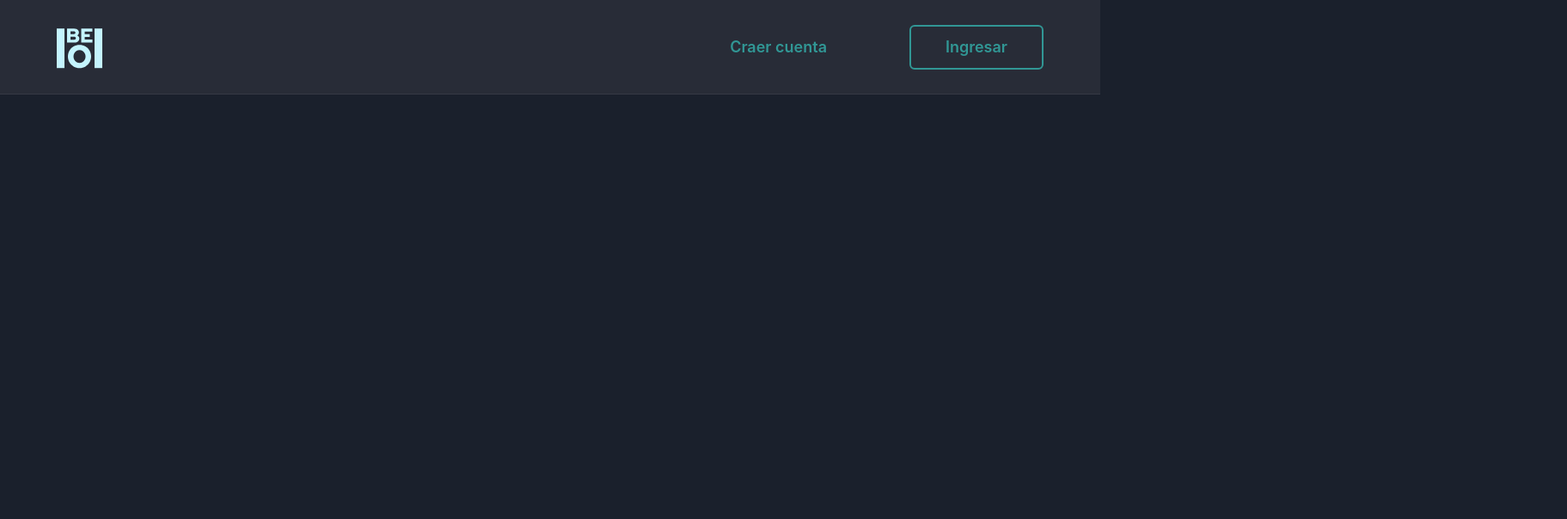
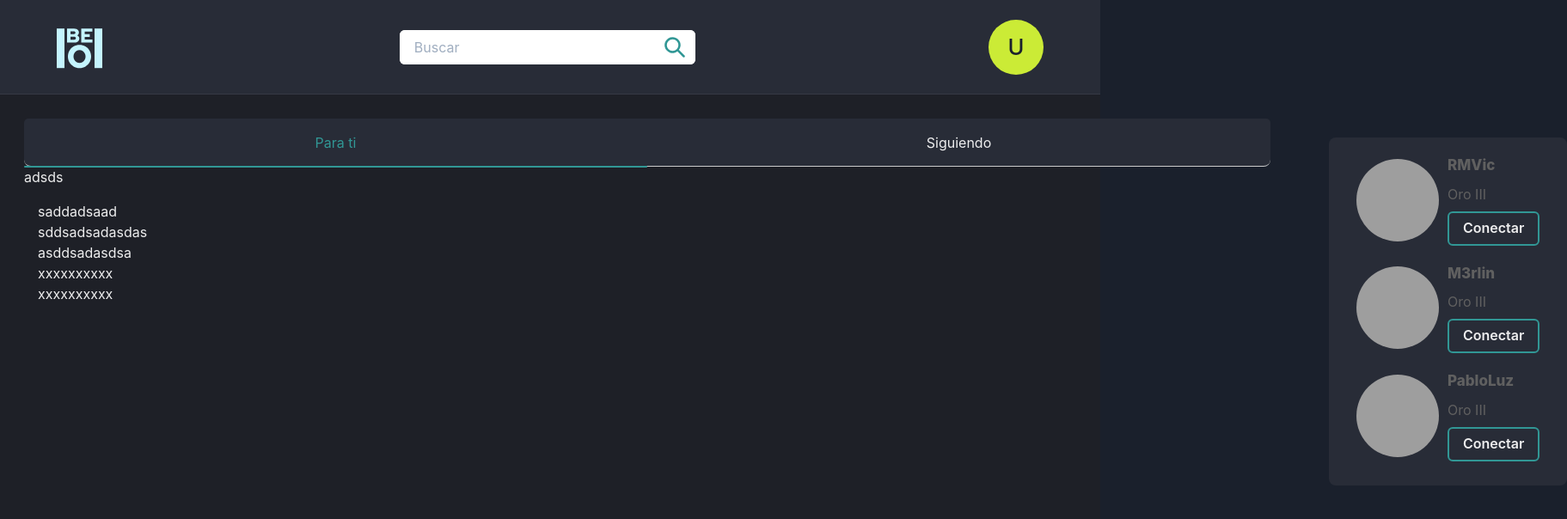
Before and after one commit to No-Country/c13-25-m-node-react, a React (Vite) app in the folder client/: page /dashboard in a window 1280 px wide. Before the commit this address had no page. Shown: the top 604 px of the page at 86% size, 1823 px wide, since content can reach past the window. Built offline with nearby package versions, Linux system fonts and the light colour scheme; grey boxes are pictures that could not be loaded; the HTML template or start-up script is replaced by a standard one.

Commit message:
feat deashboard add posting and components

```diff
--- a/client/package.json
+++ b/client/package.json
@@ -14,6 +14,7 @@
     "@chakra-ui/react": "^2.8.0",
     "@emotion/react": "^11.11.1",
     "@emotion/styled": "^11.11.0",
+    "@fontsource/poppins": "^5.0.8",
     "framer-motion": "^10.16.0",
     "react": "^18.2.0",
     "react-dom": "^18.2.0",
--- a/client/src/features/ui/Header/index.tsx
+++ b/client/src/features/ui/Header/index.tsx
@@ -16,7 +16,7 @@ import { useState } from 'react'
 import { Link } from 'react-router-dom'
 
 export const Header = () => {
-  const [isAuth] = useState<boolean>(false)
+  const [isAuth] = useState<boolean>(true)
   const [inputSearch, setinputSearch] = useState<string>('')
   const handleInputSearch = (e: React.ChangeEvent<HTMLInputElement>) => {
     setinputSearch(e.target.value)
--- /dev/null
+++ b/client/src/pages/Dashboard/components/ContactSuggestions/index.tsx
@@ -0,0 +1,62 @@
+import { Avatar, Flex, VStack, Box, Button, Text } from '@chakra-ui/react'
+
+export const ContactSuggestions = () => {
+  const dataMock = [
+    {
+      name: 'RMVic',
+      range: 'Oro III',
+      image:
+        'https://ddragon.leagueoflegends.com/cdn/13.9.1/img/profileicon/5692.png',
+    },
+    {
+      name: 'M3rlin',
+      range: 'Oro III',
+      image:
+        'https://raw.communitydragon.org/latest/plugins/rcp-be-lol-game-data/global/default/v1/profile-icons/5881.jpg',
+    },
+    {
+      name: 'PabloLuz',
+      range: 'Oro III',
+      image:
+        'https://raw.communitydragon.org/latest/plugins/rcp-be-lol-game-data/global/default/v1/profile-icons/5898.jpg',
+    },
+  ]
+
+  return (
+    <VStack
+      mx={10}
+      my={50}
+      w={300}
+      h={405}
+      borderRadius={8}
+      bgColor={'#282c37'}
+      px={8}
+      py={5}
+      spacing={5}
+    >
+      {dataMock?.map((user, index) => {
+        return (
+          <Flex key={index} align="center" gap={2.5}>
+            <Box>
+              <Avatar size="xl" src={user.image} name={user.name} />
+            </Box>
+            <VStack align="left">
+              <Text fontWeight="extrabold" color="#606060" fontSize={17}>
+                {user.name}
+              </Text>
+              <Text color="#606060">{user.range}</Text>
+              <Button
+                border={2}
+                borderStyle={'solid'}
+                borderColor={'#319795'}
+                variant="outline"
+              >
+                Conectar
+              </Button>
+            </VStack>
+          </Flex>
+        )
+      })}
+    </VStack>
+  )
+}
--- /dev/null
+++ b/client/src/pages/Dashboard/components/Feed/components/Posting/index.tsx
@@ -0,0 +1,3 @@
+export const Posting = () => {
+  return <></>
+}
--- /dev/null
+++ b/client/src/pages/Dashboard/components/Feed/components/TabPosting/index.tsx
@@ -0,0 +1,55 @@
+import { TabPanel, TabPanels, Text, Box } from '@chakra-ui/react'
+
+export const TabPosting = () => {
+  const postings = [
+    {
+      text: 'saddadsaad',
+      type: 'foryou',
+    },
+    {
+      text: 'sddsadsadasdas',
+      type: 'foryou',
+    },
+    {
+      text: 'asddsadasdsa',
+      type: 'foryou',
+    },
+    {
+      text: 'xxxxxxxxxx',
+      type: 'following',
+    },
+    {
+      text: 'xxxxxxxxxx',
+      type: 'following',
+    },
+  ]
+
+  const postingFilter = postings.filter((post) => {
+    return post.type === 'following'
+  })
+
+  console.log(postingFilter)
+  console.log(postings)
+  return (
+    <TabPanels>
+      <TabPanel>
+        {postings.map((post, index) => {
+          return (
+            <Box key={index}>
+              <Text> {post.text}</Text>
+            </Box>
+          )
+        })}
+      </TabPanel>
+      <TabPanel>
+        {postingFilter.map((post, index) => {
+          return (
+            <Box key={index}>
+              <Text> {post.text}</Text>
+            </Box>
+          )
+        })}
+      </TabPanel>
+    </TabPanels>
+  )
+}
--- /dev/null
+++ b/client/src/pages/Dashboard/components/Feed/components/index.ts
@@ -0,0 +1 @@
+export * from './TabPosting'
--- /dev/null
+++ b/client/src/pages/Dashboard/components/Feed/index.tsx
@@ -0,0 +1,36 @@
+import { Center, Tab, TabList, Tabs, TabIndicator, Box } from '@chakra-ui/react'
+import { TabPosting } from './components'
+
+export const Feed = () => {
+  return (
+    <Center w={1450}>
+      <Tabs w="100%" h="100vh" colorScheme="#319795" variant="unstyled">
+        <TabList
+          borderBottomRadius={8}
+          borderTopRadius={5}
+          borderBottom={1}
+          borderStyle="solid"
+          borderColor="#CCCCCC"
+          bgColor="#282C37"
+          h={14}
+        >
+          <Tab _selected={{ color: '#319795' }} w="50%">
+            Para ti
+          </Tab>
+          <Tab _selected={{ color: '#319795' }} w="50%">
+            Siguiendo
+          </Tab>
+        </TabList>
+
+        <TabIndicator
+          mt="-1.5px"
+          height="2px"
+          bg="#319795"
+          borderRadius="1px"
+        />
+        <Box>adsds</Box>
+        <TabPosting />
+      </Tabs>
+    </Center>
+  )
+}
--- /dev/null
+++ b/client/src/pages/Dashboard/components/index.ts
@@ -0,0 +1,2 @@
+export * from './ContactSuggestions'
+export * from './Feed'
--- /dev/null
+++ b/client/src/pages/Dashboard/index.tsx
@@ -0,0 +1,13 @@
+import { Center, Flex, Box } from '@chakra-ui/react'
+import { ContactSuggestions, Feed } from './components'
+export const Dashboard = () => {
+  return (
+    <Flex w="100%" bgColor="#1E2027" justifyContent="space-between">
+      <Box width={290} h="100vh" bgColor={'#282C37'}></Box>
+      <Center p={7}>
+        <Feed />
+      </Center>
+      <ContactSuggestions />
+    </Flex>
+  )
+}
--- a/client/src/pages/Login/index.tsx
+++ b/client/src/pages/Login/index.tsx
@@ -17,7 +17,7 @@ interface FormValues {
   password: string
 }
 
-const Login = () => {
+export const Login = () => {
   const [formData, setFormData] = useState<FormValues>({
     email: '',
     password: '',
@@ -119,5 +119,3 @@ const Login = () => {
     </Flex>
   )
 }
-
-export default Login
--- /dev/null
+++ b/client/src/pages/index.ts
@@ -0,0 +1,4 @@
+export * from './Home'
+export * from './SignUp'
+export * from './Login'
+export * from './Dashboard'
--- a/client/src/routes/AppRouter/index.tsx
+++ b/client/src/routes/AppRouter/index.tsx
@@ -1,12 +1,11 @@
-import { Home } from '@/pages/Home'
-import Login from '@/pages/Login'
+import { Dashboard, SingnUp, Home, Login } from '@/pages'
 import { Route, Routes } from 'react-router-dom'
-import { SingnUp } from '@/pages/SignUp'
 
 export const AppRouter = () => {
   return (
     <Routes>
       <Route path="/signup" element={<SingnUp />} />
+      <Route path="/dashboard" element={<Dashboard />} />
       <Route path="/" element={<Home />} />
       <Route path="/login" element={<Login />} />
     </Routes>
```
Also changed, not shown: 1 other file (tests, documents, lock files or other folders).
